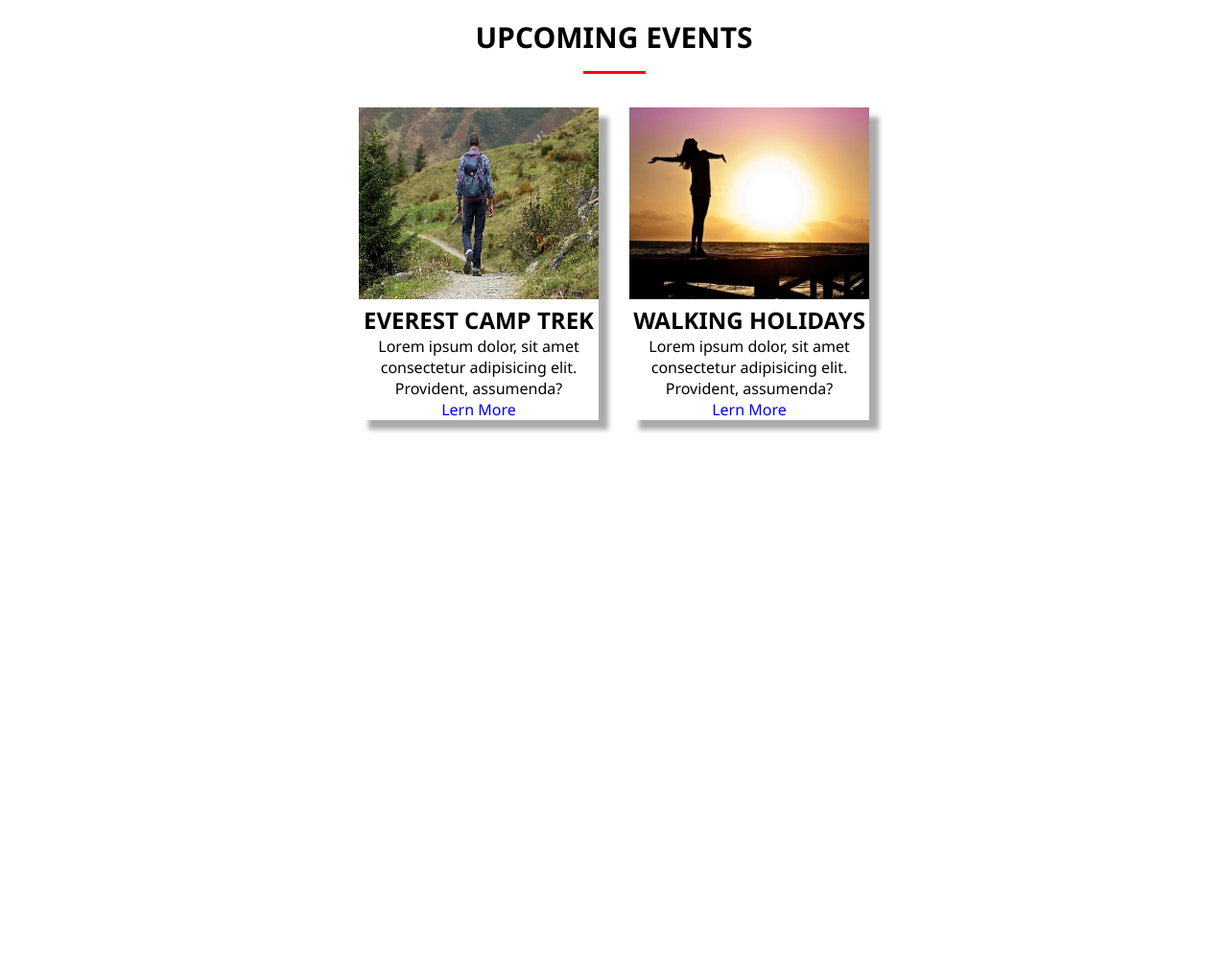
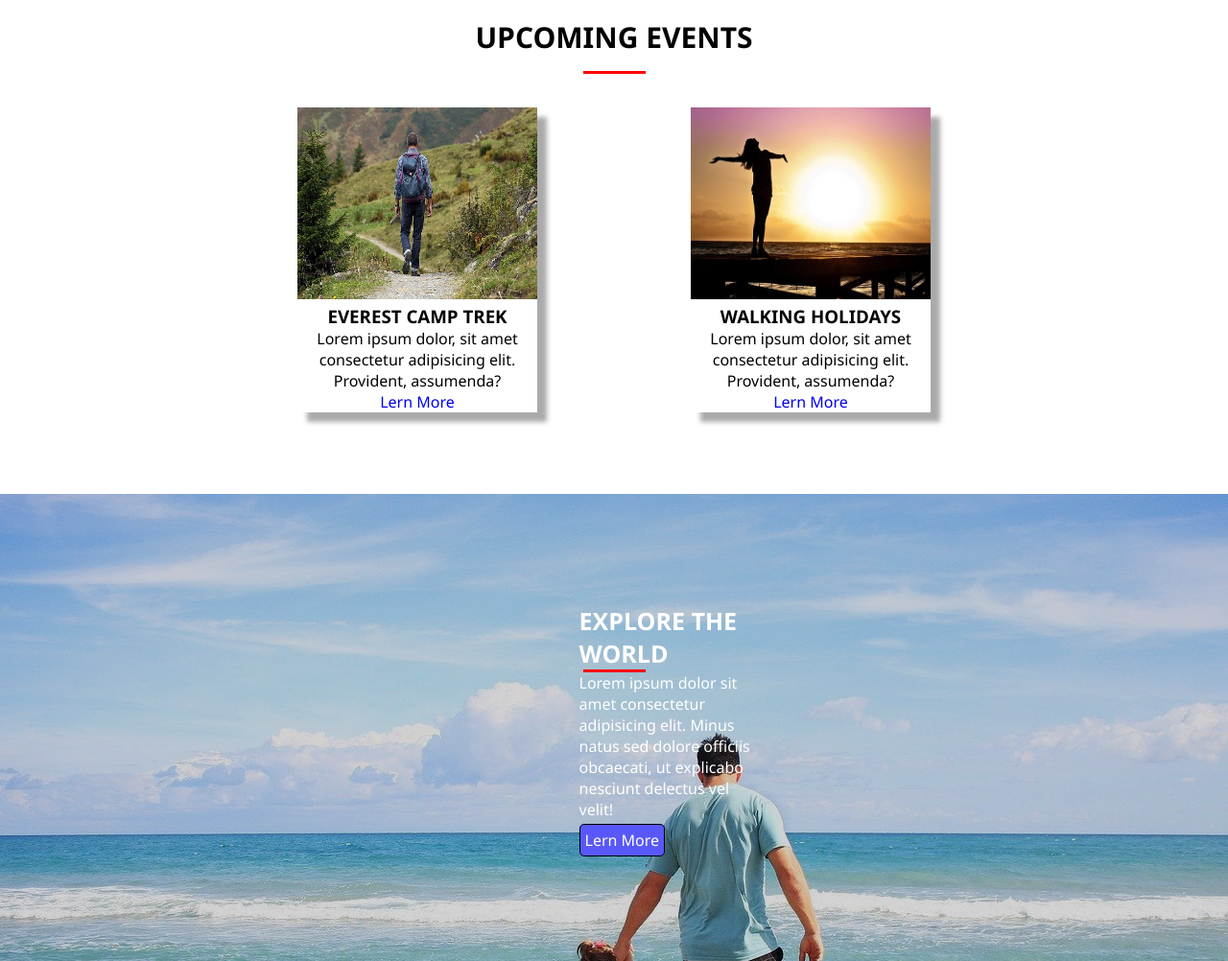
Before and after one commit to kdrbipul/adventure-tour, a plain HTML site: page index.html in a window 1280 px wide. Shown: the part 811-1813 px from the top of the page at 96% size. Before the commit the page ends 1334 px from the top, so only its background shows below. Drawn offline with Linux system fonts and the light colour scheme.

Commit message:
main part end

```diff
--- a/css/style.css
+++ b/css/style.css
@@ -6,6 +6,9 @@
 body{
     /* background-color:red; */
     font-family:'Segoe UI', Tahoma, Geneva, Verdana, sans-serif;
+}
+img{
+    max-width: 100%;
 }
 /*-- css header part start here --*/
 .container{
@@ -114,7 +117,7 @@ header{
 .main_image{
     padding:35px;
     display:flex;
-    gap:2rem;
+    gap:10rem;
     justify-content: center;
 }
 .right_image{
@@ -159,4 +162,44 @@ header{
     text-decoration: none;
     text-transform:capitalize;
 }
+#blog{
+    padding:100px 0;
+    background-image:url('../images/father.jpg');
+    background-repeat:no-repeat;
+    background-size:cover;
+    background-color:rgba(0, 0, 0, 0.171);
+    background-blend-mode:multiply;
+    color:white;
+    /* margin-bottom:500px; */
+}
+.blog_article{
+    width:345px;
+    word-wrap:break-word;
+    text-align:left;
+    padding:15px;
+}
+.blog_article h1{
+    text-transform:uppercase;
+    font-size:25px;
+    margin-left:121px;
+}
+.blog_article p{
+    margin-left:121px;
+    margin-bottom:10px;
+}
+.blog_article a{
+    margin-left:121px;
+    text-decoration:none;
+    text-transform:capitalize;
+    color:white;
+    cursor:pointer;
+    background-color:rgb(88, 88, 250);
+    padding:5px;
+    border:1px solid black;
+    border-radius:5px;
+}
+.blog_article a:hover{
+    background-color:tomato;
+    color:black;
+}
 /*-- main part end here --*/
--- a/index.html
+++ b/index.html
@@ -33,6 +33,7 @@
     </header>
     <!--header part end here-->
     <main class="main">
+        <section class="event_section">
             <div class="event container">
                 <h1>upcoming events</h1>
                 <div class="underline"></div>
@@ -56,7 +57,15 @@
                     </article>
                 </div>
             </div>
-
+        </section>
     </main>
+    <section id="blog">
+        <div class="blog_article container">
+            <h1>explore the world</h1>
+            <div class="underline"></div>
+            <p>Lorem ipsum dolor sit amet consectetur adipisicing elit. Minus natus sed dolore officiis obcaecati, ut explicabo nesciunt delectus vel velit!</p>
+            <a href="#">lern more</a>
+        </div>
+    </section>
 </body>
 </html>
```
Lines whose indentation alone changed are shown as unchanged.
